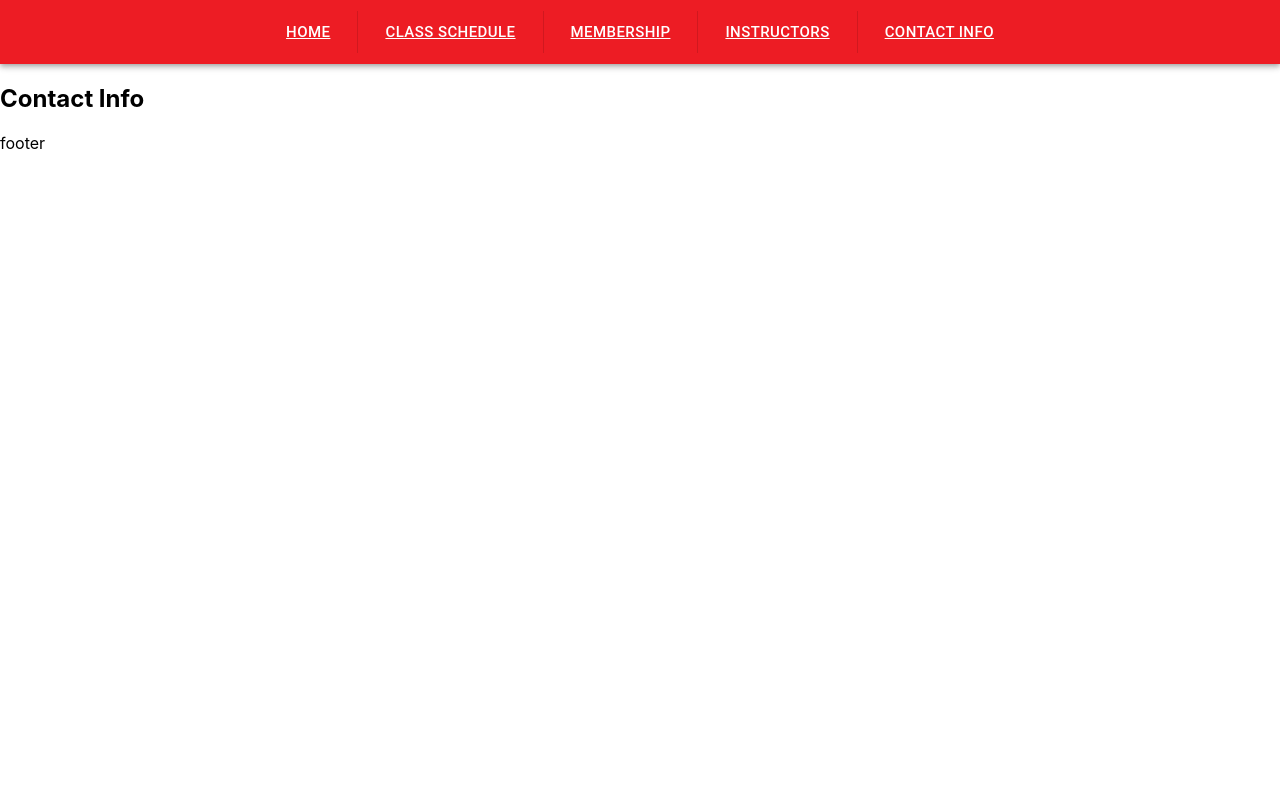
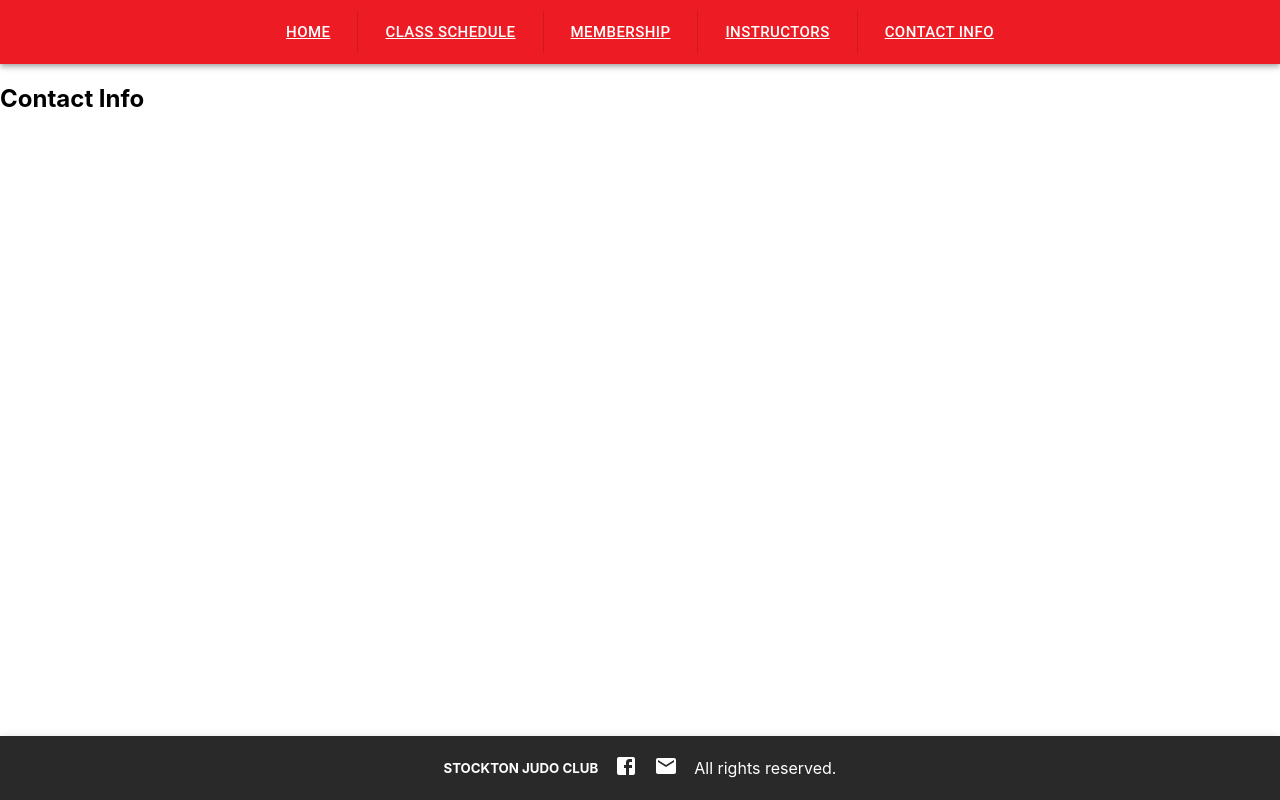
Before and after one commit to MJADangcil/stockton-judo-club, a React (Create React App) app: page /contact-info in a window 1280 px wide. Built offline with nearby package versions, Linux system fonts and the light colour scheme.

Commit message:
Updated Footer component

```diff
--- a/src/components/Footer/index.js
+++ b/src/components/Footer/index.js
@@ -1,14 +1,50 @@
 import React from 'react';
-// import Box from '@mui/material/Box';
-// import Grid from '@mui/material/Grid';
-// import Container from '@mui/material/Container';
-// import EmailIcon from '@mui/icons-material/Email';
-// import FacebookIcon from '@mui/icons-material/Facebook';
+
+import AppBar from '@mui/material/AppBar';
+import Box from '@mui/material/Box';
+import Grid from '@mui/material/Grid';
+import Toolbar from '@mui/material/Toolbar';
+
+import FacebookIcon from '@mui/icons-material/Facebook';
+import EmailIcon from '@mui/icons-material/Email';
 
 function Footer() {
   return (
     <footer>
-      footer
+      <AppBar
+        position='fixed'
+        color='secondary'
+        sx={{
+          backgroundColor: '#292929',
+          top: 'auto',
+          bottom: 0,
+        }}
+      >
+        <Toolbar>
+          <Box sx={{ width: '100%' }}>
+            <Grid
+              container
+              alignItems='center'
+              justifyContent='center'
+              rowSpacing={0.5}
+              spacing={2}
+            >
+              <Grid item component='h5' align='center'>
+                STOCKTON JUDO CLUB
+              </Grid>
+              <Grid item align='center'>
+                <FacebookIcon />
+              </Grid>
+              <Grid item align='center'>
+                <EmailIcon />
+              </Grid>
+              <Grid item component='span' align='center'>
+                All rights reserved.
+              </Grid>
+            </Grid>
+          </Box>
+        </Toolbar>
+      </AppBar>
     </footer>
   );
 }
```
